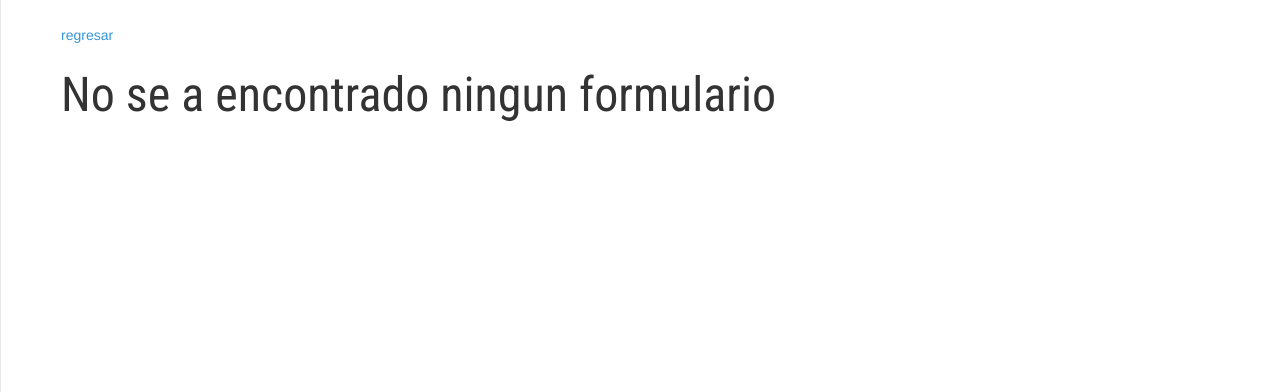
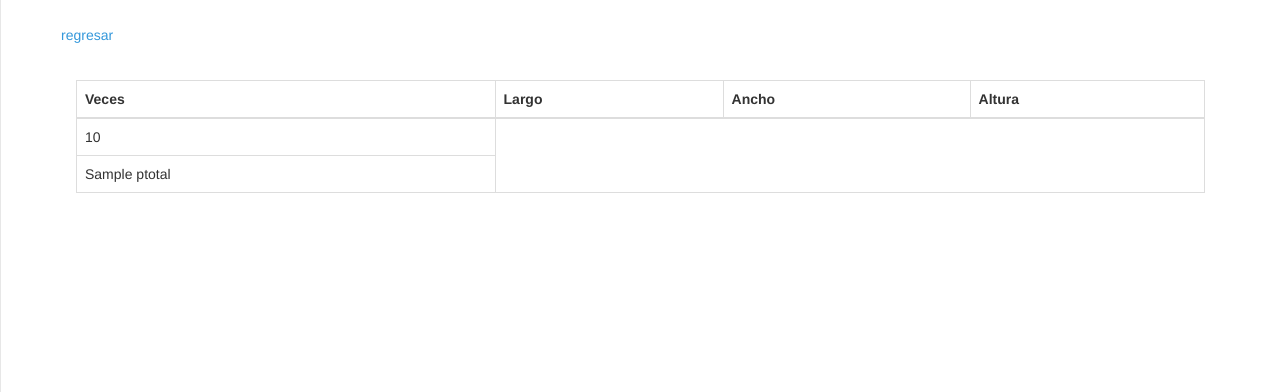
Before and after one commit to sirlo21/sagipnp, a Django app: template templates/metrados/reporte_instalacion.html in a window 1280 px wide. Shown: the part 226-618 px from the top of the page. Run offline with Django 3.2, Linux system fonts and the light colour scheme; the template is opened without the code that fills it: most values are stand-ins (such as "Sample title", 1, 10 or a date in 2020); some libraries are stand-ins or nearby versions.

Commit message:
change reporte_instalacion.html

```diff
--- a/templates/metrados/reporte_instalacion.html
+++ b/templates/metrados/reporte_instalacion.html
@@ -9,7 +9,7 @@
 	<br/>
 	<div class="row">
 		<div class="col-md-12">
-			{% if forms|length > 0 %}
+			{% if fichas_tecnicas|length > 0 %}
 				<div class="panel-body">
 					<div class="table-responsive">
 						<table id="tm" class="table table-bordered">
@@ -27,12 +27,15 @@
 										<td>{{ ft.total }}</td>
 									</tr>
 								{% endfor %}
+								<tr>
+									<td>{{ ptotal }}</td>
+								</tr>
 							</tbody>
 						</table>
 					</div>
 				</div>
 			{% else %}
-				<h2>No se a encontrado ningun formulario</h2>
+				<h2>No se a encontrado ninguna Ficha Tecnica</h2>
 			{% endif %}
 		</div>
 	</div>
```
